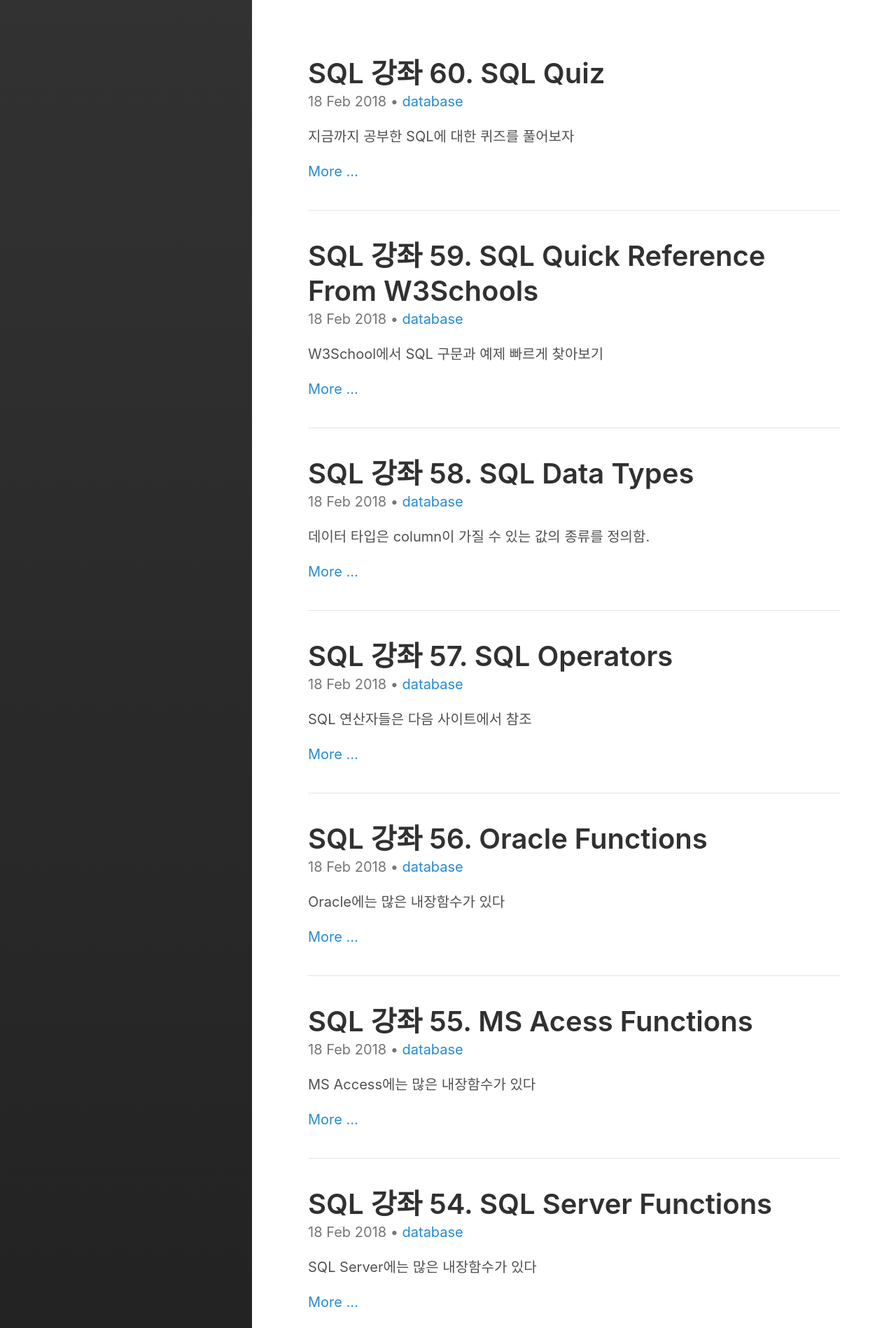
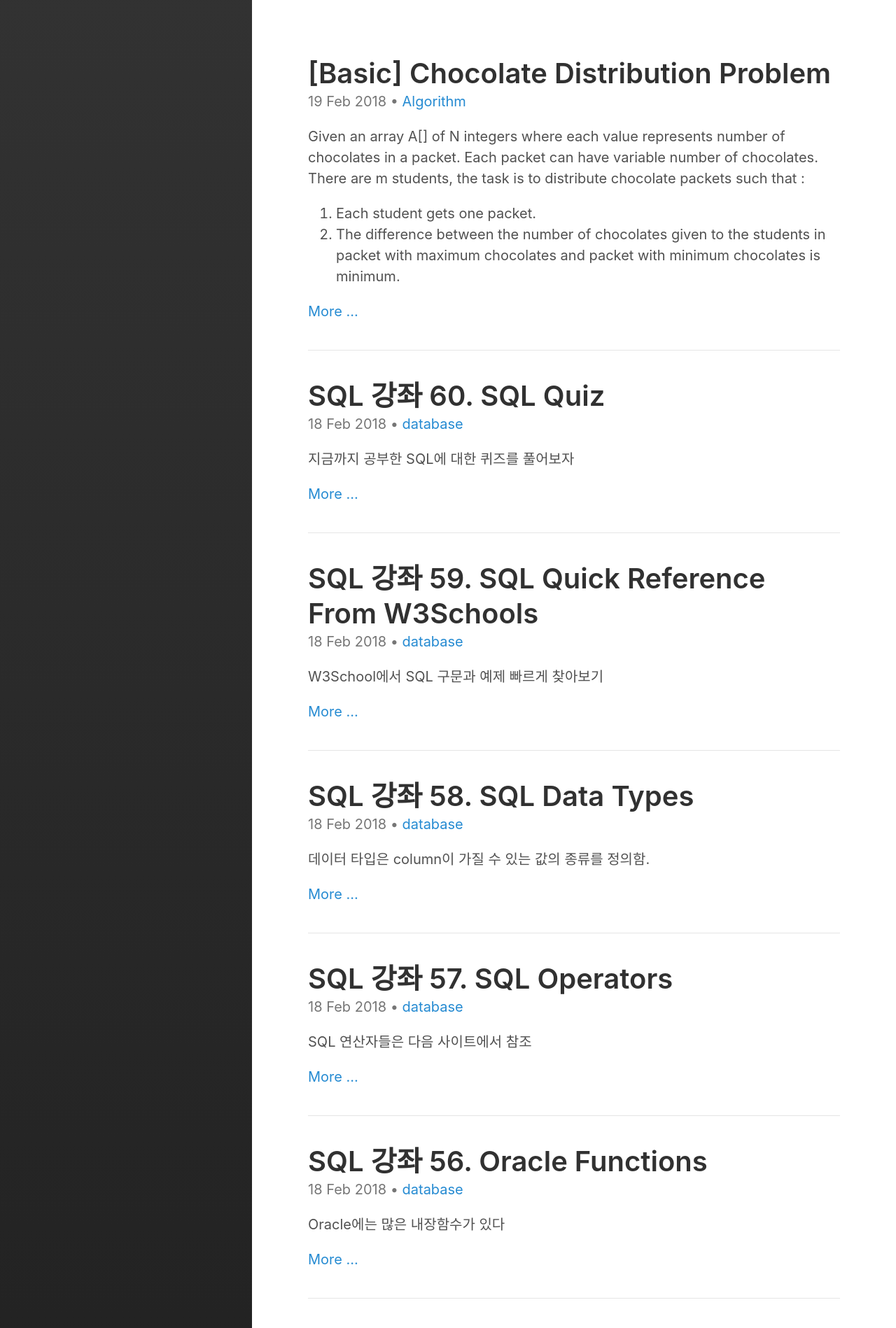
Before and after one commit to Chrisaor/chrisaor.github.com, a Jekyll site: the page built from index.html, in a window 1280 px wide. Shown: the top 1898 px of the page at 70% size. Built offline with Jekyll 4.4.1, drawn with Linux system fonts in a browser that asks for light colours; the list of posts is cut into pages by our own code; some of the changed text lies outside the part shown.

Commit message:
algorithm update

````diff
--- /dev/null
+++ b/_posts/Algorithm/2018-02-19-Algorithm_ChocolateDistribution.md
@@ -0,0 +1,78 @@
+---
+layout: post
+title:  "[Basic] Chocolate Distribution Problem"
+date:   2018-02-19 10:15:00 +0900
+categories: Algorithm
+---
+
+Given an array A[] of N integers where each value represents number of chocolates in a packet. Each packet can have variable number of chocolates. There are m students, the task is to distribute chocolate packets such that :
+1. Each student gets one packet.
+2. The difference between the number of chocolates given to the students in packet with maximum chocolates and packet with minimum chocolates is minimum.
+
+
+
+Examples
+
+```
+Input : A[] = {3, 4, 1, 9, 56, 7, 9, 12}
+        m = 5
+Output: Minimum Difference is 6
+We may pick 3,4,7,9,9 and the output
+is 9-3 = 6
+```
+
+```
+Input : A[] = {7, 3, 2, 4, 9, 12, 56}
+        m = 3
+Output: Minimum difference is 2
+We can pick 2, 3 and 4 and get the minimum
+difference between maximum and minimum packet
+sizes. ie 4-2 = 2
+```
+
+**Input:**
+The first line of input contains an integer T, denoting the no of test cases. Then T test cases follow. Each test case consists of three lines. The first line of each test case contains an integer N denoting the no of packets. Then in the next line are N space separated values of the array A[] denoting the values of each packet. The third line of each test case contains an integer m denoting the no of students.
+
+**Output:**
+For each test case in a new line print the required answer.
+
+**Constraints:**
+1 <=T<= 100
+1 <=N<= 100
+1 <=A[]<= 100
+1 <=m <=N
+
+**Example:**
+**Input:**
+2
+8
+3 4 1 9 56 7 9 12
+5
+7
+7 3 2 4 9 12 56
+3
+**Output:**
+6
+2
+
+```python
+def distribution(m, arr):
+    arr2 = sorted(arr)
+    arr_list = list()
+    min_list = list()
+    for i in range(len(arr2)):
+        j = 0
+        j = i+m
+        arr3 = arr2[i:j]
+        if len(arr3) == m:
+            arr_list.append(arr3)
+            min_list.append(arr3[-1]-arr3[0])
+    return min(min_list)
+
+t = int(input())
+for i in range(t):
+    n = int(input())
+    arr = list(map(int, input().split()))
+    m = int(input())
+    print(distribution(m, arr))
+```
````
Also changed, not shown: _posts/Algorithm/2018-02-11-Algorithm_CheckIfTwoArraysAreEqualOrNot.md (+1 -1 lines).
